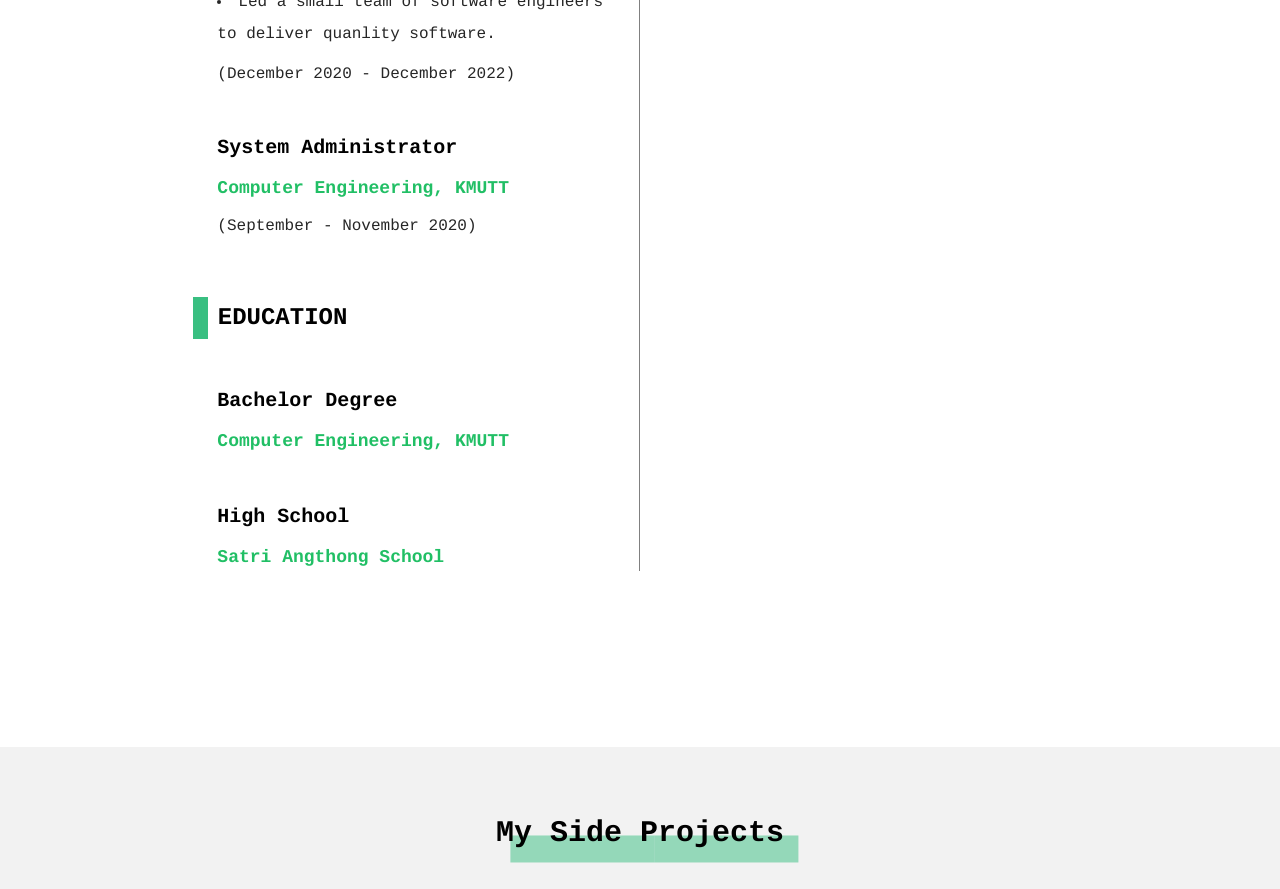
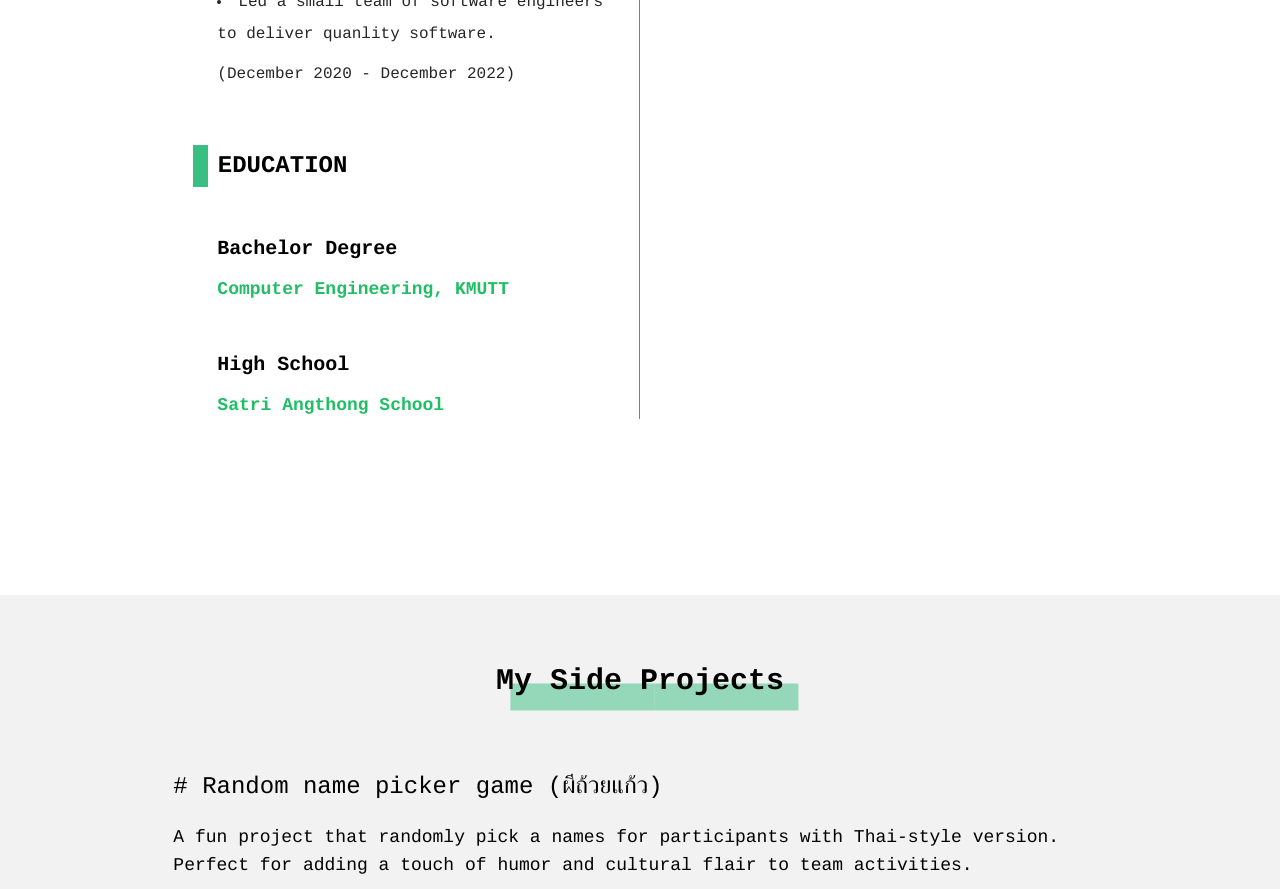
Before and after one commit to ganinw13120/ganinw.dev, a Next.js app: page / in a window 1280 px wide. Shown: the part 2820-3709 px from the top of the page. Built offline with nearby package versions, Linux system fonts and the light colour scheme.

Commit message:
remove work experience

```diff
--- a/components/index/resume-info/workExperience.js
+++ b/components/index/resume-info/workExperience.js
@@ -78,16 +78,5 @@ export default function WorkExperience() {
                 <span>(December 2020 - December 2022)</span>
             </div>
         </div>
-        <div className='ml-6 mt-12 '>
-            <div className='text-xl font-medium'>
-                <span>System Administrator</span>
-            </div>
-            <div className='mt-3 text-lg font-medium text-green'>
-                <span>Computer Engineering, KMUTT</span>
-            </div>
-            <div className='mt-3 text-black'>
-                <span>(September - November 2020)</span>
-            </div>
-        </div>
     </>)
 }
```
